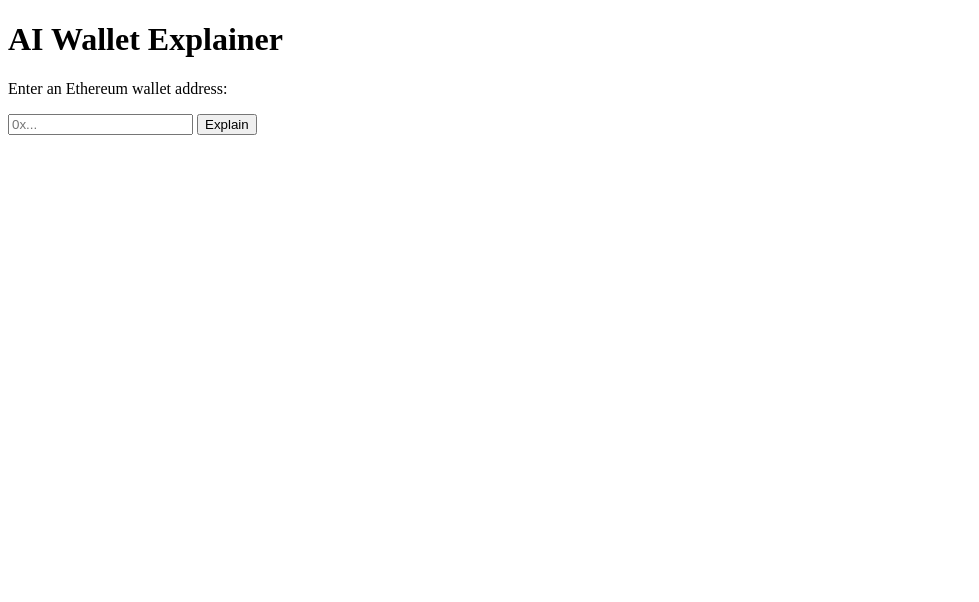
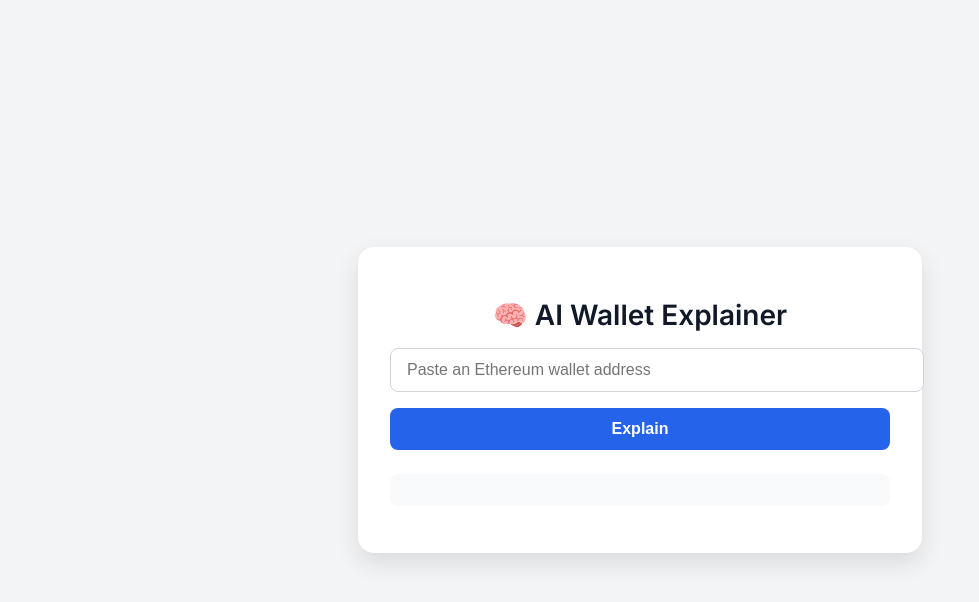
Before and after one commit to dDakin06/Ai-Wallet-explainer, a website: page public/index.html in a window 1280 px wide. Shown: the whole page, without its empty margins (0-979 px from the left). Drawn offline with Linux system fonts and the light colour scheme.

Commit message:
ui changes

```diff
--- a/public/index.html
+++ b/public/index.html
@@ -1,23 +1,100 @@
 <!doctype html>
-<html>
+<html lang="en">
   <head>
+    <meta charset="UTF-8" />
     <title>AI Wallet Explainer</title>
+    <link
+      href="https://fonts.googleapis.com/css2?family=Inter:wght@400;600&display=swap"
+      rel="stylesheet"
+    />
+    <style>
+      body {
+        margin: 0;
+        padding: 0;
+        font-family: "Inter", sans-serif;
+        background-color: #f3f4f6;
+        display: flex;
+        justify-content: center;
+        align-items: center;
+        height: 100vh;
+      }
+
+      .container {
+        background: white;
+        padding: 2rem;
+        border-radius: 16px;
+        box-shadow: 0 10px 25px rgba(0, 0, 0, 0.1);
+        max-width: 500px;
+        width: 100%;
+      }
+
+      h1 {
+        font-size: 1.75rem;
+        margin-bottom: 1rem;
+        text-align: center;
+        color: #111827;
+      }
+
+      input {
+        width: 100%;
+        padding: 0.75rem 1rem;
+        font-size: 1rem;
+        border: 1px solid #d1d5db;
+        border-radius: 8px;
+        margin-bottom: 1rem;
+      }
+
+      button {
+        width: 100%;
+        padding: 0.75rem;
+        background-color: #2563eb;
+        color: white;
+        font-weight: 600;
+        font-size: 1rem;
+        border: none;
+        border-radius: 8px;
+        cursor: pointer;
+        transition: background-color 0.2s ease;
+      }
+
+      button:hover {
+        background-color: #1e40af;
+      }
+
+      pre {
+        margin-top: 1.5rem;
+        background: #f9fafb;
+        padding: 1rem;
+        border-radius: 8px;
+        white-space: pre-wrap;
+        word-wrap: break-word;
+        font-size: 0.95rem;
+        color: #374151;
+      }
+    </style>
   </head>
   <body>
-    <h1>AI Wallet Explainer</h1>
-    <p>Enter an Ethereum wallet address:</p>
-    <input type="text" id="wallet" placeholder="0x..." />
-    <button onclick="getExplanation()">Explain</button>
-    <pre id="output"></pre>
+    <div class="container">
+      <h1>🧠 AI Wallet Explainer</h1>
+      <input
+        type="text"
+        id="wallet"
+        placeholder="Paste an Ethereum wallet address"
+      />
+      <button onclick="getExplanation()">Explain</button>
+      <p
+        id="balance"
+        style="font-weight: 600; margin-top: 1rem; color: #16a34a"
+      ></p>
+
+      <pre id="output"></pre>
+    </div>
 
     <script>
       async function getExplanation() {
         const wallet = document.getElementById("wallet").value;
         document.getElementById("output").innerText = "Loading...";
-
-        // For now we’re still using placeholder data
-        const fakeTxns =
-          "This wallet swapped ETH for USDC on Uniswap and bought an NFT.";
+        document.getElementById("balance").innerText = "";
 
         try {
           const response = await fetch("/explain", {
@@ -25,13 +102,19 @@
             headers: {
               "Content-Type": "application/json",
             },
-            body: JSON.stringify({
-              wallet: wallet,
-            }),
+            body: JSON.stringify({ wallet }),
           });
 
           const data = await response.json();
-          document.getElementById("output").innerText = data.message;
+
+          if (data.error) {
+            document.getElementById("output").innerText =
+              "Error: " + data.error;
+          } else {
+            document.getElementById("balance").innerText =
+              `💰 Balance: ${data.balance} ETH`;
+            document.getElementById("output").innerText = data.message;
+          }
         } catch (err) {
           document.getElementById("output").innerText = "Error: " + err.message;
         }
```
Also changed, not shown: index.mjs (+22 -6 lines), 1 other file.
